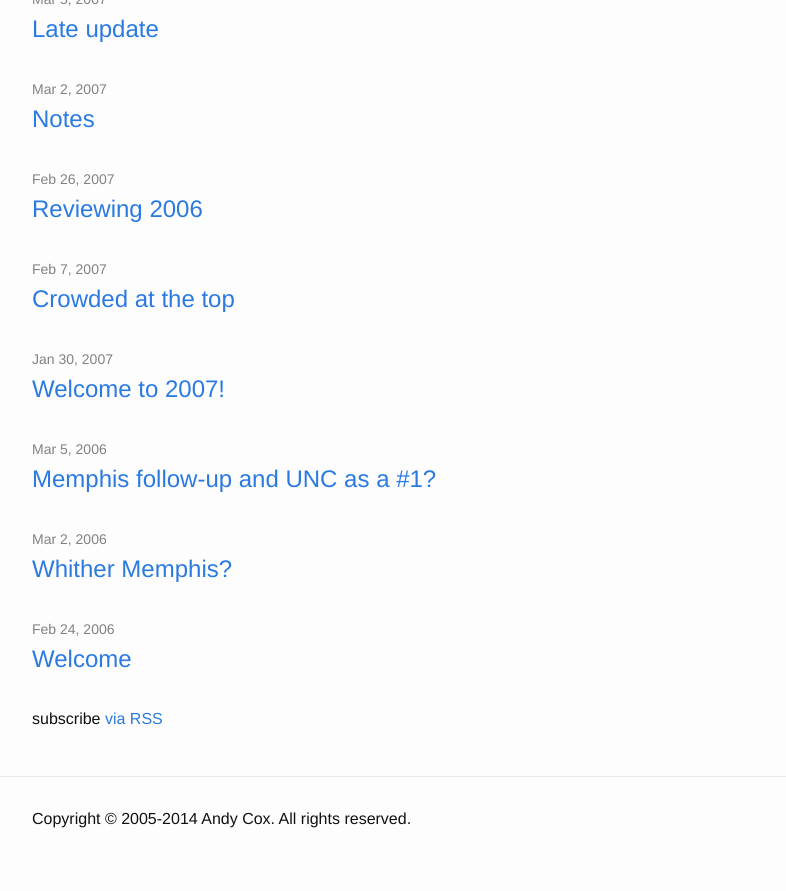
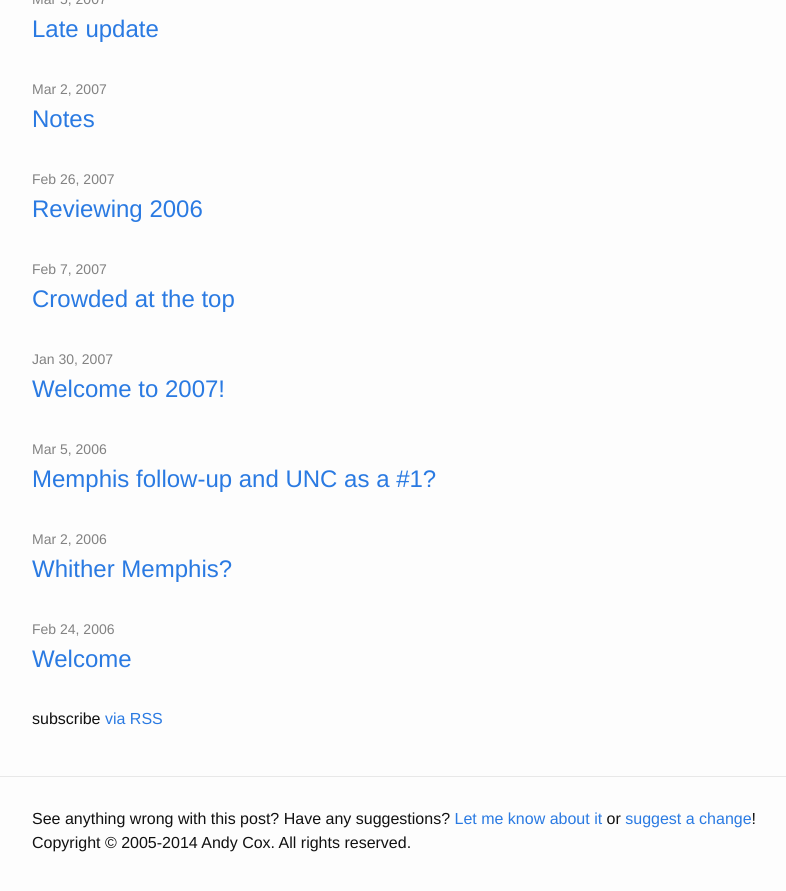
Before and after one commit to crashingthedance/blog.crashingthedance.com, a Jekyll site: the page built from index.html, in a window 1280 px wide and 900 px high, scrolled down 14370 px. Shown: the top 891 px of the window, without its empty margins (238-1024 px from the left). Built offline with Jekyll 4.4.1, drawn with Linux system fonts in a browser that asks for light colours.

Commit message:
Add link to GitHub repo

```diff
--- a/_includes/footer.html
+++ b/_includes/footer.html
@@ -1,5 +1,15 @@
 <footer class="site-footer">
 
+  <div class="wrapper">
+    See anything wrong with this post? Have any suggestions?
+    <a
+      href="https://github.com/crashingthedance/blog.crashingthedance.com/issues"
+      target="_blank">Let me know about it</a>
+    or
+    <a
+      href="https://github.com/crashingthedance/blog.crashingthedance.com/pulls"
+      target="_blank">suggest a change</a>!
+  </div>
   <div class="wrapper">
     <p>Copyright &copy; 2005-2014 Andy Cox. All rights reserved.</p>
   </div>
```
